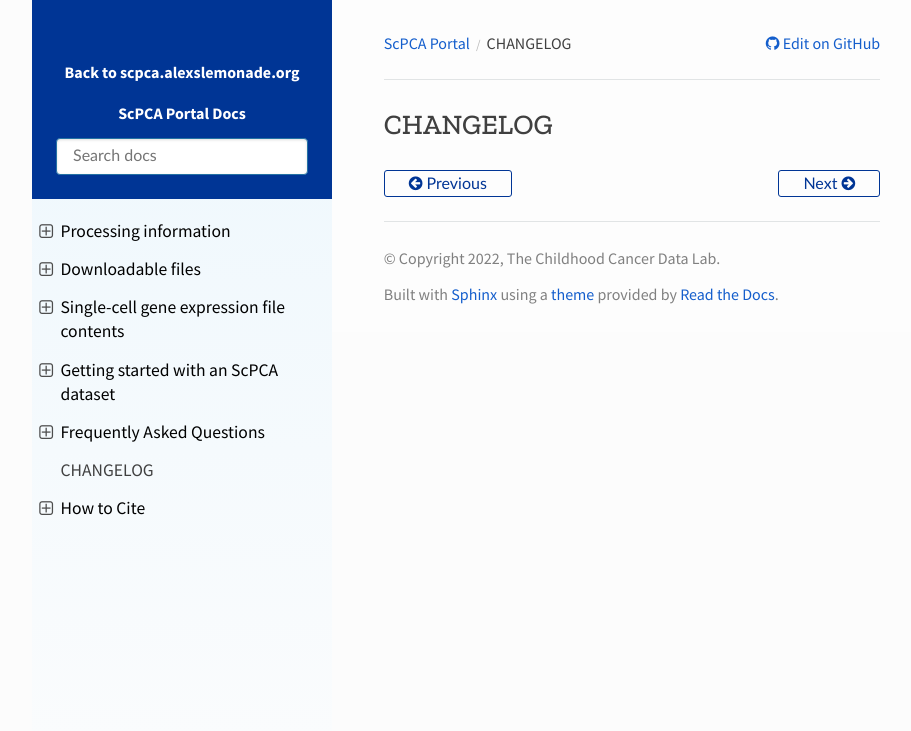
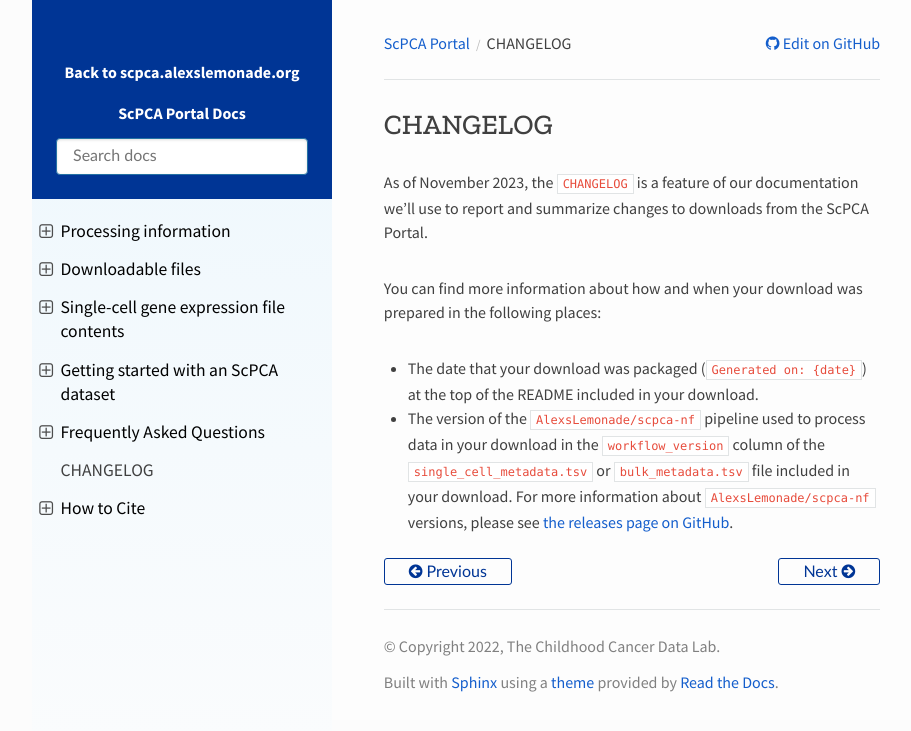
Before and after one commit to DongzeHE/scpca-docs, a Sphinx documentation site: the page built from docs/CHANGELOG.md, in a window 1280 px wide. Shown: the top 731 px of the page, without its empty margins (158-1069 px from the left). Built offline with Sphinx 7.4.7 and the Read the Docs theme 2.0.0, drawn with Linux system fonts in a browser that asks for light colours.

Commit message:
Add intro text to CHANGELOG file
Per https://github.com/AlexsLemonade/scpca-docs/issues/131#issuecomment-1766746908

```diff
--- a/docs/CHANGELOG.md
+++ b/docs/CHANGELOG.md
@@ -1 +1,9 @@
 # CHANGELOG
+
+As of November 2023, the `CHANGELOG` is a feature of our documentation we'll use to report and summarize changes to downloads from the ScPCA Portal.
+
+You can find more information about how and when your download was prepared in the following places:
+
+* The date that your download was packaged (`Generated on: {date}`) at the top of the README included in your download.
+* The version of the [`AlexsLemonade/scpca-nf`](https://github.com/alexsLemonade/scpca-nf) pipeline used to process data in your download in the `workflow_version` column of the `single_cell_metadata.tsv` or `bulk_metadata.tsv` file included in your download.
+For more information about `AlexsLemonade/scpca-nf` versions, please see [the releases page on GitHub](https://github.com/AlexsLemonade/scpca-nf/releases).
```
